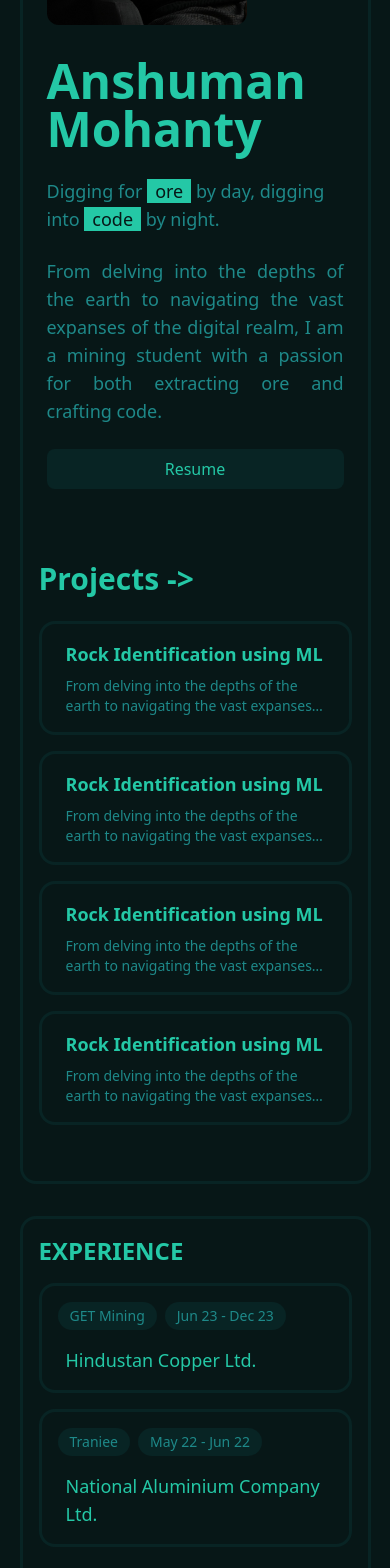
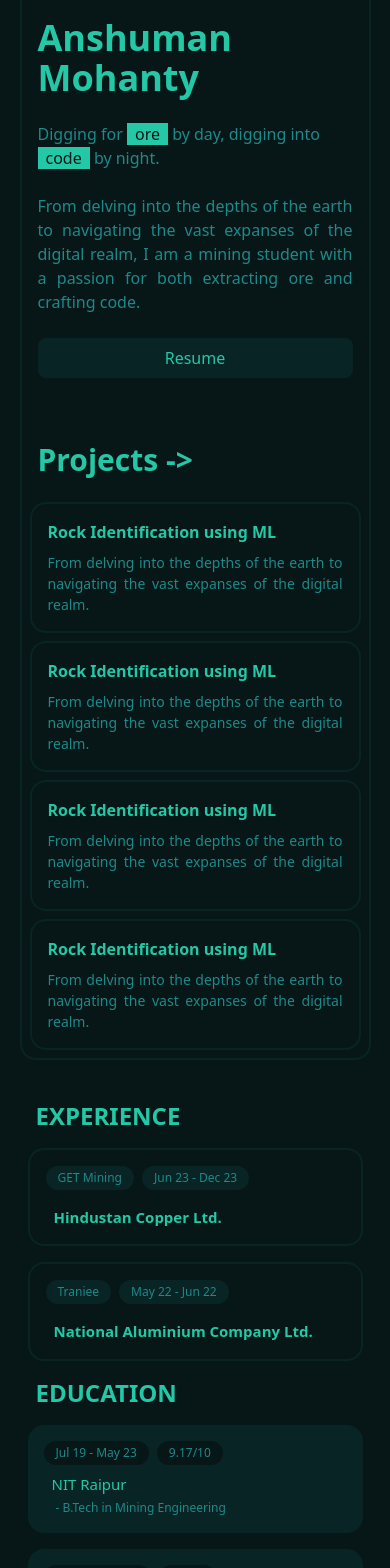
Before and after one commit to Anshuman2305/AnshumanMohanty-Portfolio, a Next.js app: page / in a window 390 px wide. Shown: the part 360-1928 px from the top of the page. Built offline with nearby package versions, Linux system fonts and the light colour scheme.

Commit message:
Layout Update

```diff
--- a/app/components/Mainbody.tsx
+++ b/app/components/Mainbody.tsx
@@ -4,7 +4,7 @@ import Projects from './subcomponents/Projects'
 
 function Mainbody() {
   return (
-    <div className="flex flex-col w-full max-w-6xl border-[3px] border-dullgreen p-2 rounded-2xl">
+    <div className="flex flex-col w-full max-w-6xl border-[2px] border-dullgreen md:p-2 rounded-2xl">
       <Hero/>
       <Projects/>
     </div>
--- a/app/components/Navbar.tsx
+++ b/app/components/Navbar.tsx
@@ -3,8 +3,8 @@ import React from 'react'
 
 function Navbar() {
   return (
-    <div className="flex flex-row justify-between w-[90vw] lg:w-[70vw] mx-auto">
-        <Image src={"/photos/am.svg"} width={100} height={100} alt="Picture of the author"/>
+    <div className="flex flex-row justify-between w-[100vw] lg:w-[70vw] mx-auto">
+        <Image className='h-[70px]' src={"/photos/am.svg"} width={100} height={100} alt="Picture of the author"/>
     </div>
   )
 }
--- a/app/components/Sidebar.tsx
+++ b/app/components/Sidebar.tsx
@@ -4,7 +4,7 @@ import Experience from './subcomponents/Experience'
 
 function sidebar() {
   return (
-    <div className="sidebar flex flex-col md:flex-row-reverse lg:flex-col w-full max-w-md md:max-w-full lg:max-w-md border-[3px] border-dullgreen p-2 rounded-2xl">
+    <div className="sidebar flex flex-col md:flex-row-reverse lg:flex-col w-full max-w-md md:max-w-full lg:max-w-md md:border-[2px] border-dullgreen md:p-2 rounded-2xl">
       <Experience />
       <Education />
     </div>
--- a/app/components/subcomponents/Education.tsx
+++ b/app/components/subcomponents/Education.tsx
@@ -4,7 +4,7 @@ import EducationCard from './reusableComponents/Educationcard'
 function Education() {
     return (
         <div className="education-container p-2 lg:p-4">
-            <h2 className="text-2xl text-brightgreen font-bold mb-4">EDUCATION</h2>
+            <h2 className="text-2xl text-brightgreen font-bold mb-4 px-2">EDUCATION</h2>
             <div className="card-container flex flex-col justify-center gap-4">
                 <EducationCard
 
--- a/app/components/subcomponents/Experience.tsx
+++ b/app/components/subcomponents/Experience.tsx
@@ -4,7 +4,7 @@ import ExperienceCard from './reusableComponents/Experiencecard'
 function Experience() {
     return (
         <div className="experience-container p-2 lg:p-4">
-            <h2 className="text-2xl text-brightgreen font-bold mb-4">EXPERIENCE</h2>
+            <h2 className="text-2xl text-brightgreen font-bold mb-4 px-2">EXPERIENCE</h2>
             <div className="card-container flex flex-col justify-center gap-4">
                 <ExperienceCard designation='GET Mining' timeperiod='Jun 23 - Dec 23' company='Hindustan Copper Ltd.' />
                 <ExperienceCard designation='Traniee' timeperiod='May 22 - Jun 22' company='National Aluminium Company Ltd.' />
--- a/app/components/subcomponents/Hero.tsx
+++ b/app/components/subcomponents/Hero.tsx
@@ -4,12 +4,12 @@ import React from 'react'
 
 function hero() {
   return (
-    <div className="hero-container flex flex-col-reverse md:flex-row flex-nowrap gap-8 lg:justify-between lg:items-center w-full lg:max-w-8xl px-4 lg:px-8 py-6">
+    <div className="hero-container flex flex-col-reverse md:flex-row flex-nowrap gap-8 lg:justify-between lg:items-center w-full lg:max-w-8xl px-4 lg:px-8 py-6 mb-8 md:mb-4">
         <div className="flex flex-col gap-6">
-          <h1 className="text-5xl text-brightgreen font-bold">Anshuman <br/> Mohanty</h1>
-          <p className="text-lg text-mediumgreen">Digging for  <span className="bg-brightgreen px-2 text-darkgreen-bg">ore</span> by day, digging into  <span className="bg-brightgreen px-2 text-darkgreen-bg">code</span>  by night.</p>
-          <p className="text-lg text-justify text-mediumgreen max-w-lg ">From delving into the depths of the earth to navigating the vast expanses of the digital realm, I am a mining student with a passion for both extracting ore and crafting code.</p>
-          <a href="/ref" className="transition ease-in-out duration-300 bg-dullgreen hover:bg-brightgreen hover:text-darkgreen-bg text-brightgreen md:w-1/4 text-center py-2 lg:p-1 rounded-lg">Resume</a>
+          <h1 className="text-4xl md:text-5xl text-brightgreen font-bold">Anshuman <br/> Mohanty</h1>
+          <p className="text-base text-mediumgreen">Digging for  <span className="bg-brightgreen px-2 text-darkgreen-bg">ore</span> by day, digging into  <span className="bg-brightgreen px-2 text-darkgreen-bg">code</span>  by night.</p>
+          <p className="text-base text-justify text-mediumgreen max-w-lg ">From delving into the depths of the earth to navigating the vast expanses of the digital realm, I am a mining student with a passion for both extracting ore and crafting code.</p>
+          <a href="/ref" className="md:animate-bounce transition ease-in-out duration-300 bg-dullgreen hover:bg-brightgreen hover:text-darkgreen-bg text-brightgreen md:w-1/4 text-center py-2 lg:p-2 rounded-lg md:mt-4">Resume</a>
         </div>
         <Image src={"/photos/photo.jpeg"} width={200} height={200} alt="anshuman mohanty" className="rounded-xl lg:hidden xl:block md:w-64 md:h-80" />
     </div>
--- a/app/components/subcomponents/Projects.tsx
+++ b/app/components/subcomponents/Projects.tsx
@@ -3,10 +3,10 @@ import ProjectCard from './reusableComponents/Projectcard'
 
 function Projects() {
     return (
-        <div className="hero-container flex flex-row gap-8 justify-between items-center px-2 lg:px-8 py-12">
+        <div className="hero-container flex flex-row gap-8 justify-between items-center px-2 py-2 lg:px-8 lg:py-12">
             <div className="flex flex-col gap-6 w-full">
-                <h1 className="text-3xl text-brightgreen font-bold">Projects -{'>'}</h1>
-                <div className="grid md:grid-cols-2 gap-4">
+                <h1 className="text-3xl text-brightgreen font-bold px-2">Projects -{'>'}</h1>
+                <div className="grid md:grid-cols-2 gap-2 md:gap-4">
                     <ProjectCard title="Rock Identification using ML" description="From delving into the depths of the earth to navigating the vast expanses of the digital realm." />
                     <ProjectCard title="Rock Identification using ML" description="From delving into the depths of the earth to navigating the vast expanses of the digital realm." />
                     <ProjectCard title="Rock Identification using ML" description="From delving into the depths of the earth to navigating the vast expanses of the digital realm." />
--- a/app/components/subcomponents/reusableComponents/Educationcard.tsx
+++ b/app/components/subcomponents/reusableComponents/Educationcard.tsx
@@ -12,12 +12,12 @@ const EducationCard: React.FC<EducationCardProps> = ({ timeperiod, marks, instit
     return (
         <div className="card flex flex-col justify-center rounded-2xl bg-dullgreen p-4">
             <div className="chip-container flex flex-row gap-2 mb-2">
-                <div className="timefrom text-mediumgreen text-sm bg-darkgreen-bg py-1 px-3 rounded-full">{timeperiod}</div>
-                <div className="timefrom text-mediumgreen text-sm bg-darkgreen-bg py-1 px-3 rounded-full">{marks}</div>
+                <div className="timefrom text-mediumgreen text-xs md:text-sm bg-darkgreen-bg py-1 px-3 rounded-full">{timeperiod}</div>
+                <div className="timefrom text-mediumgreen text-xs md:text-sm bg-darkgreen-bg py-1 px-3 rounded-full">{marks}</div>
             </div>
-            <h3 className="text-brightgreen text-lg px-2 mb-1 hidden md:block">{institute_name}</h3>
-            <h3 className="text-brightgreen text-lg px-2 mb-1 block md:hidden">{short_institute_name}</h3>
-            <p className="px-3 text-mediumgreen">- {description}</p>
+            <h3 className="text-brightgreen text-[15px] md:text-lg px-2 mb-1 hidden md:block">{institute_name}</h3>
+            <h3 className="text-brightgreen text-[15px] md:text-lg px-2 mb-1 block md:hidden">{short_institute_name}</h3>
+            <p className="text-[12px] md:text-base px-3 text-mediumgreen">- {description}</p>
         </div>
     );
 };
--- a/app/components/subcomponents/reusableComponents/Experiencecard.tsx
+++ b/app/components/subcomponents/reusableComponents/Experiencecard.tsx
@@ -8,12 +8,12 @@ type ExperienceCardProps = {
 
 const ExperienceCard: React.FC<ExperienceCardProps> = ({ designation, timeperiod, company }) => {
     return (
-        <div className="card flex flex-col justify-center border-[3px] rounded-2xl border-dullgreen p-4">
+        <div className="card flex flex-col justify-center border-[2px] rounded-2xl border-dullgreen p-4">
             <div className="chip-container flex flex-row gap-2 mb-4">
-                <div className="my-position text-mediumgreen text-sm bg-dullgreen py-1 px-3 rounded-full">{designation}</div>
-                <div className="timefrom text-mediumgreen text-sm bg-dullgreen py-1 px-3 rounded-full">{timeperiod}</div>
+                <div className="my-position text-mediumgreen text-xs md:text-sm bg-dullgreen py-1 px-3 rounded-full">{designation}</div>
+                <div className="timefrom text-mediumgreen text-xs md:text-sm bg-dullgreen py-1 px-3 rounded-full">{timeperiod}</div>
             </div>
-            <h3 className="text-brightgreen text-lg lg:text-xl px-2">{company}</h3>
+            <h3 className="text-brightgreen text-[15px] lg:text-xl px-2 font-semibold md:font-normal">{company}</h3>
         </div>
     );
 };
--- a/app/components/subcomponents/reusableComponents/Projectcard.tsx
+++ b/app/components/subcomponents/reusableComponents/Projectcard.tsx
@@ -7,9 +7,9 @@ type ProjectCardProps = {
 
 const ProjectCard: React.FC<ProjectCardProps> = ({ title, description }) => {
   return (
-    <div className='card flex basis-1/2 flex-col gap-2 justify-center border-[3px] rounded-2xl border-dullgreen p-4'>
-      <h2 className='text-brightgreen text-lg lg:text-xl px-2 font-bold line-clamp-1'>{title}</h2>
-      <p className='text-mediumgreen text-sm px-2 line-clamp-2'>{description}</p>
+    <div className='card flex basis-1/2 flex-col gap-2 justify-center border-[2px] rounded-2xl border-dullgreen px-2 py-4 md:p-4'>
+      <h2 className='text-brightgreen text-[16px] md:text-lg lg:text-xl px-2 font-bold line-clamp-1'>{title}</h2>
+      <p className='text-mediumgreen text-[14px] md:text-sm px-2 text-justify'>{description}</p>
     </div>
   );
 };
```
